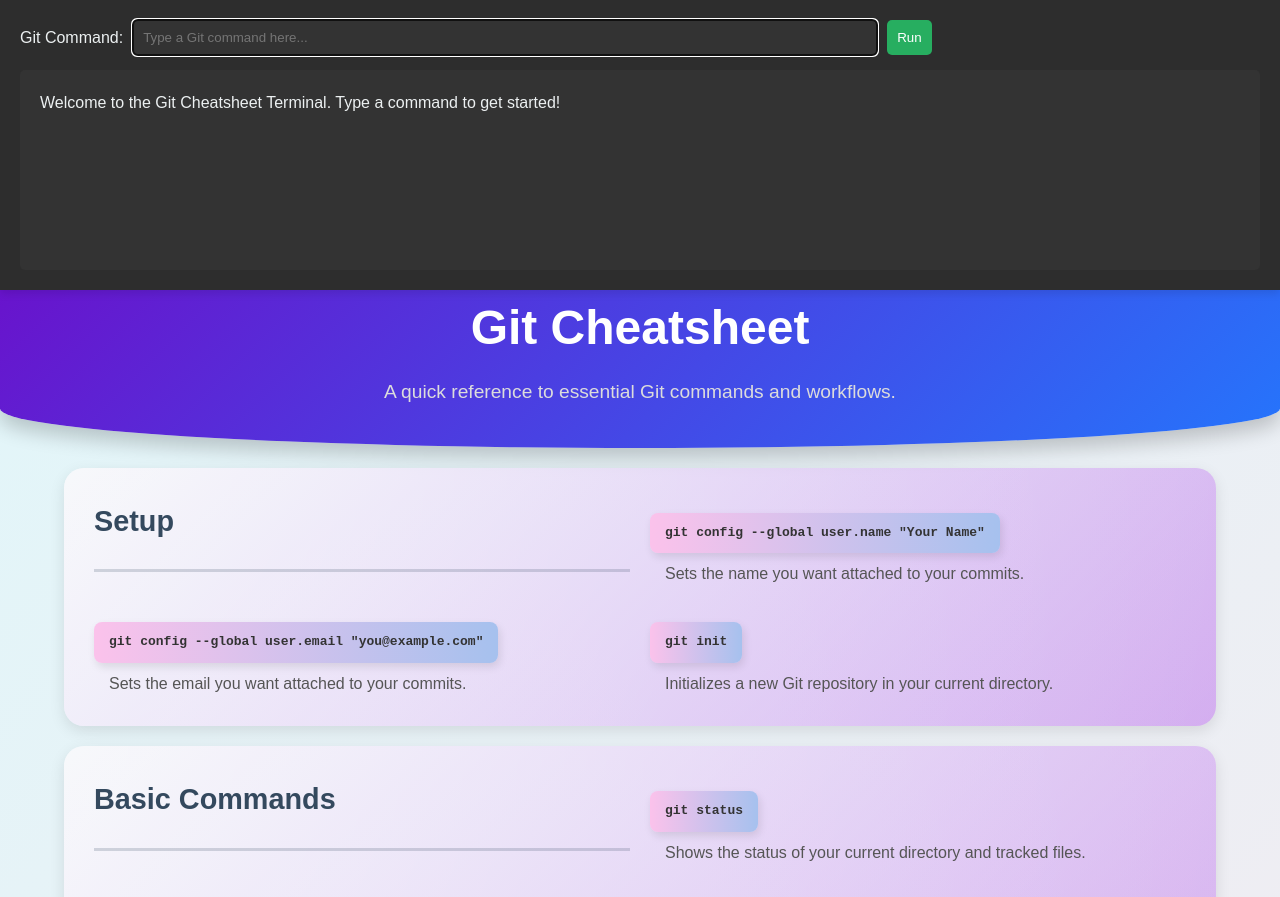
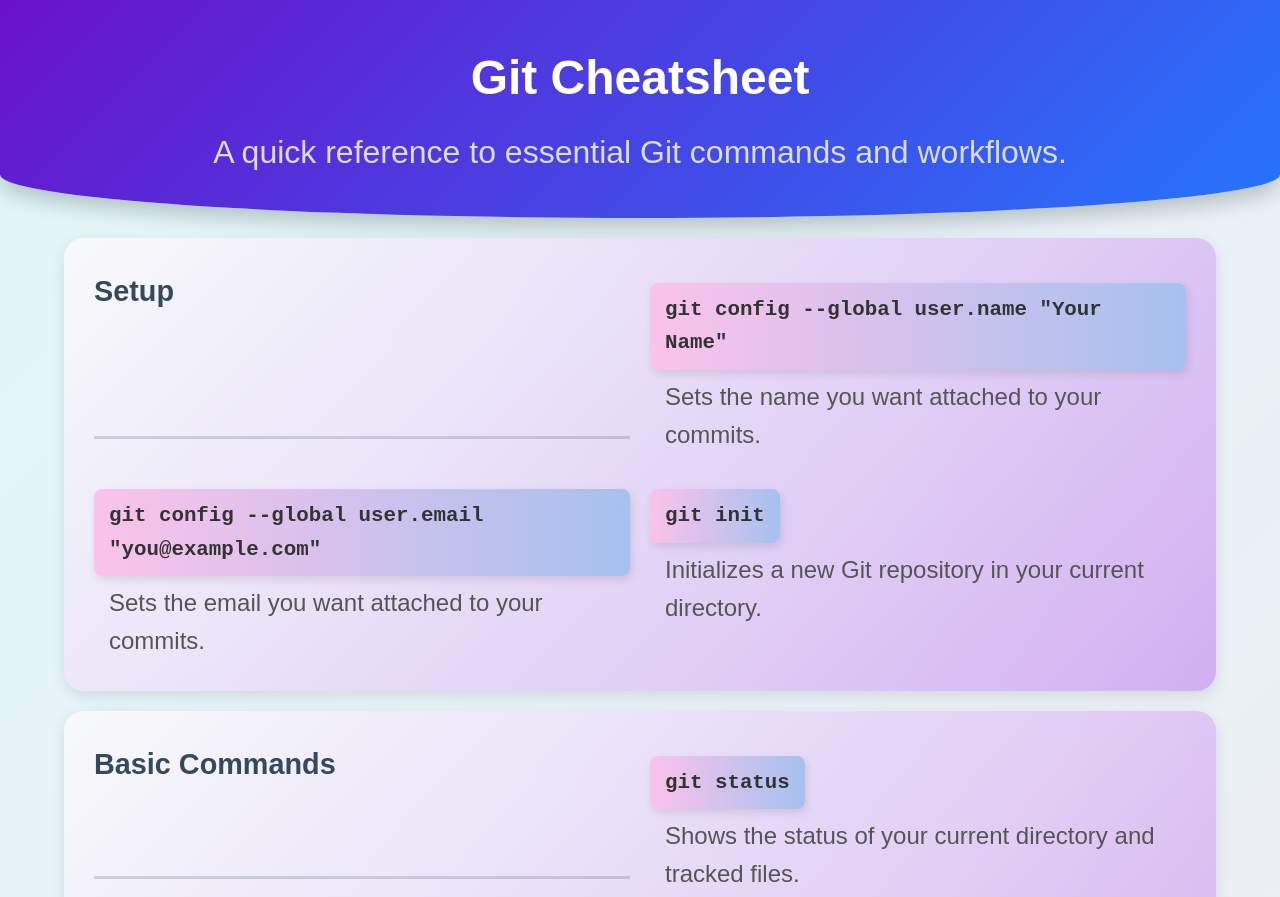
Before and after one commit to sudosurmrf/GitCommandLecture, a website: page git-cheat-sheet/index.html in a window 1280 px wide. Shown: the top 897 px of the page. Drawn offline with Linux system fonts and the light colour scheme.

Commit message:
changed the structure to only do the cheatsheet

```diff
--- a/git-cheat-sheet/index.css
+++ b/git-cheat-sheet/index.css
@@ -1,61 +1,3 @@
-.terminal-section {
-  position: fixed;
-  top: 0;
-  left: 0;
-  width: 100%;
-  background-color: #2d2d2d;
-  color: #ecf0f1;
-  padding: 20px;
-  box-shadow: 0 4px 8px rgba(0, 0, 0, 0.1);
-  z-index: 1000;
-}
-
-.input-container {
-  display: flex;
-  gap: 10px;
-  align-items: center;
-}
-
-#command-input {
-  width: 60%;
-  padding: 10px;
-  border-radius: 5px;
-  border: none;
-  background-color: #333;
-  color: #ecf0f1;
-}
-
-button {
-  padding: 10px;
-  background-color: #27ae60;
-  color: #fff;
-  border: none;
-  border-radius: 5px;
-  cursor: pointer;
-}
-
-button:hover {
-  background-color: #2ecc71;
-}
-
-#terminal {
-  margin-top: 15px;
-  padding: 20px;
-  background-color: #333;
-  border-radius: 5px;
-  height: 200px;
-  overflow-y: auto;
-  font-family: monospace;
-  color: #ecf0f1;
-}
-
-#terminal-output {
-  white-space: pre-wrap;
-}
-
-body {
-  padding-top: 250px;
-}
 * {
   margin: 0;
   padding: 0;
@@ -84,7 +26,7 @@ header h1 {
 }
 
 header p {
-  font-size: 1.2rem;
+  font-size: 2rem;
   color: #dcdcdc;
 }
 
@@ -137,6 +79,7 @@ header p {
   padding: 10px 15px;
   font-weight: bold;
   font-family: monospace;
+  font-size: 1.3rem;
   border-radius: 8px;
   box-shadow: 2px 4px 8px rgba(0, 0, 0, 0.1);
   transition: background 0.3s ease;
@@ -152,7 +95,7 @@ header p {
   margin-top: 8px;
   margin-left: 15px;
   color: #555;
-  font-size: 1rem;
+  font-size: 1.5rem;
   z-index: 1;
   position: relative;
 }
--- a/git-cheat-sheet/index.html
+++ b/git-cheat-sheet/index.html
@@ -7,17 +7,6 @@
   <script src="./index.js"></script>
 </head>
 <body>
-
-  <section class="terminal-section">
-    <div class="input-container">
-      <label for="command-input">Git Command:</label>
-      <input type="text" id="command-input" placeholder="Type a Git command here..." autofocus>
-      <button id="run">Run</button>
-    </div>
-    <div id="terminal">
-      <div id="terminal-output">Welcome to the Git Cheatsheet Terminal. Type a command to get started!</div>
-    </div>
-  </section>
 
   <header>
     <h1>Git Cheatsheet</h1>
--- a/git-cheat-sheet/index.js
+++ b/git-cheat-sheet/index.js
@@ -1,11 +1,4 @@
 document.addEventListener("DOMContentLoaded", () => {
-
-  const terminalOutput = document.getElementById("terminal-output");
-  const commandInput = document.getElementById("command-input");
-  const runButton = document.getElementById("run");
-  runButton.addEventListener("click", () => {
-    runCommand();
-  });
 
 
   const commandDescriptions = {
@@ -51,37 +44,12 @@ document.addEventListener("DOMContentLoaded", () => {
   };
 
 
-  const runCommand = () => {
-    const command = commandInput.value.trim();
-    if (command) {
-      displayCommandOutput(command);
-    } else {
-      terminalOutput.innerHTML += "\n> Please enter a command.\n";
-    }
+  const copyToClipboard = (text) => {
+    navigator.clipboard.writeText(text);
   }
 
-  const handleCommandClick = (command) => {
-    commandInput.value = command;
-    // displayCommandOutput(command); //uncomment this if you want the commands to instant run
-  }
-
-  const displayCommandOutput = (command) => {
-    const trimmedCommand = command.trim();
-    const baseCommand = trimmedCommand.split(" ")[0];
-
-    let output = commandDescriptions[trimmedCommand];
-    if (!output) {
-      output = commandDescriptions[baseCommand];
-    }
-    if (!output) {
-      output = "Command not found.";
-    }
-    terminalOutput.innerHTML += `\n> ${command}\n${output}\n`;
-    terminalOutput.scrollTop = terminalOutput.scrollHeight;
-    commandInput.value = "";
-  }
   document.querySelectorAll(".command-name").forEach((element) => {
-    element.addEventListener("click", () => handleCommandClick(element.textContent));
+    element.addEventListener("click", () => copyToClipboard(element.textContent));
   });
 
 });
```
